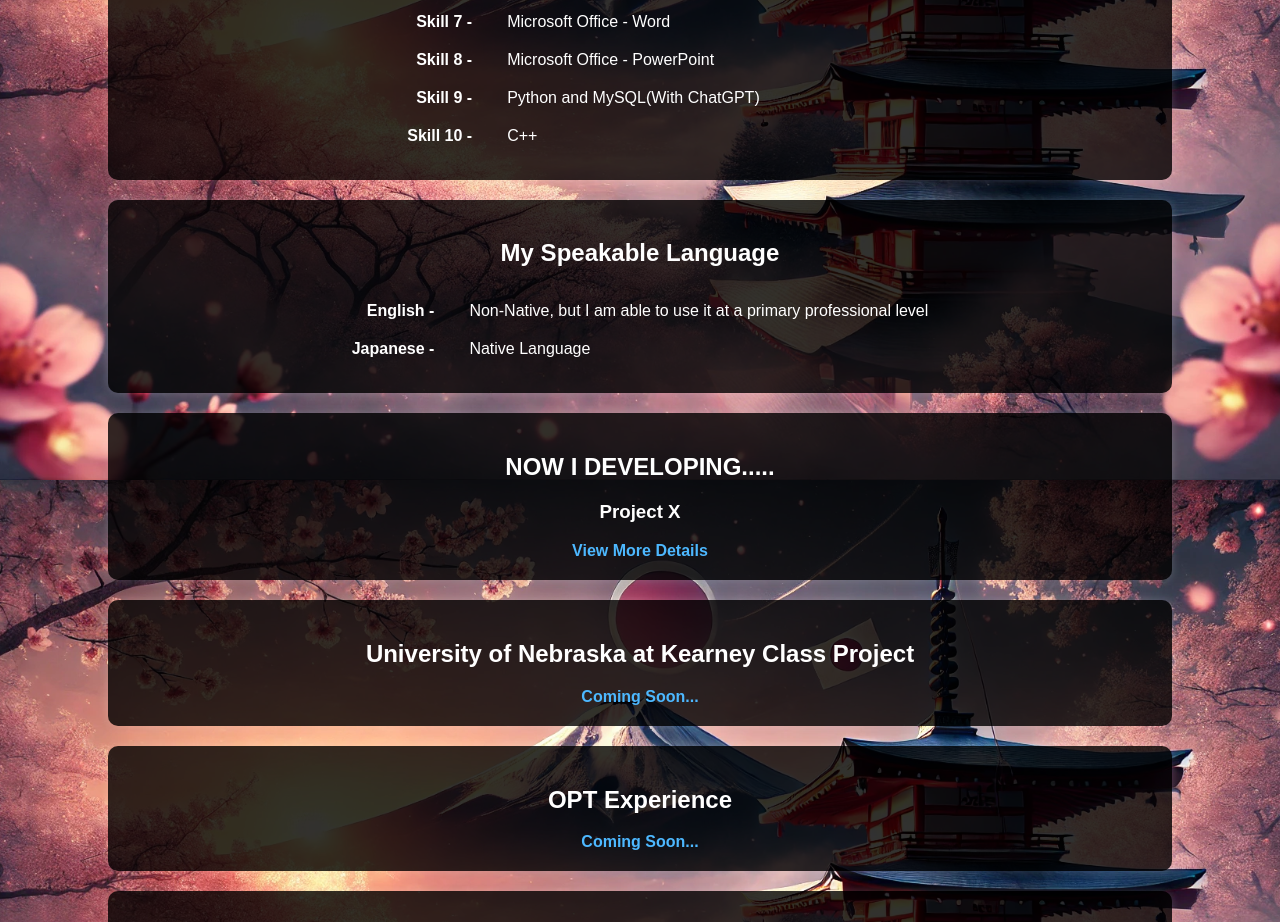
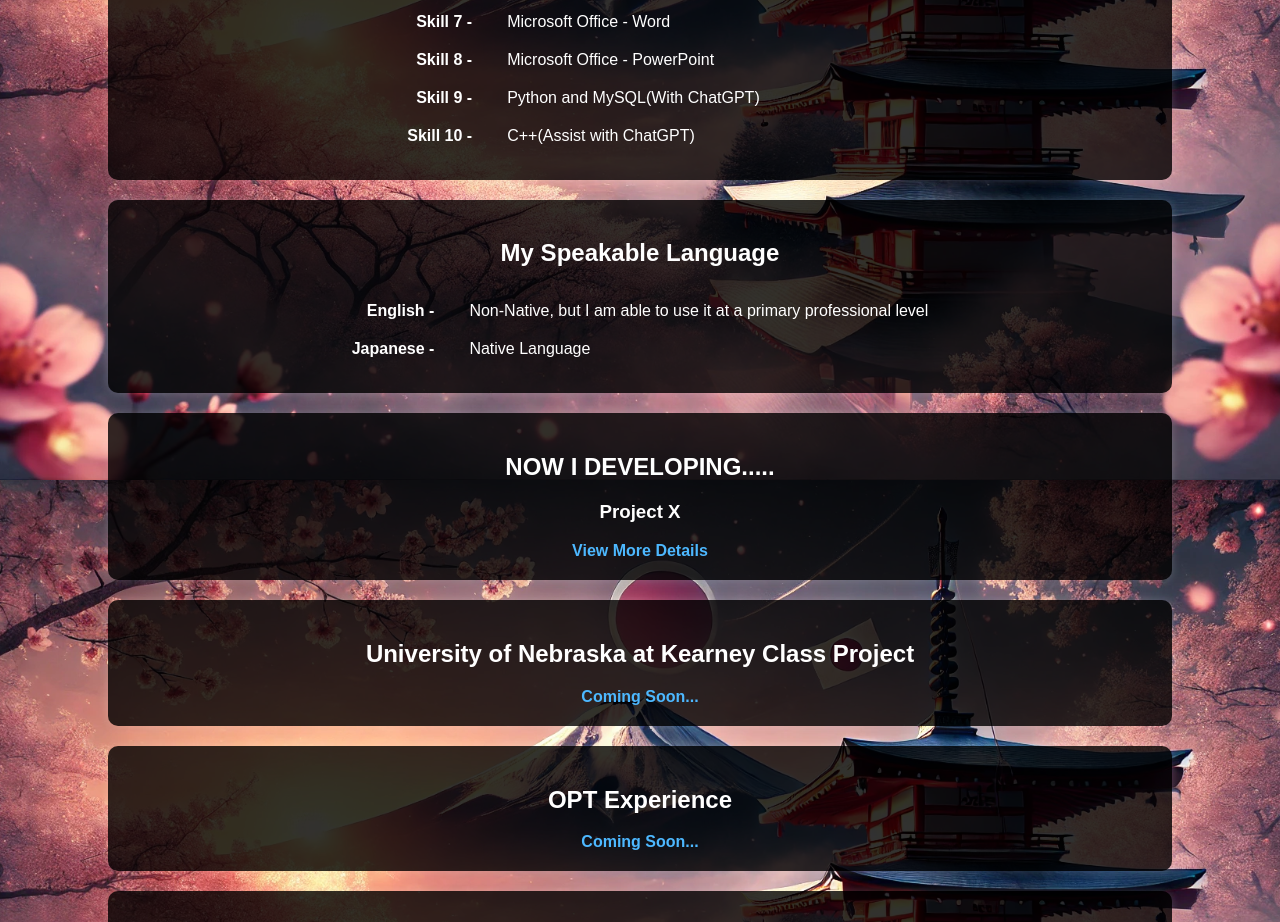
Before and after one commit to Seiya2002Genda/my_homepage, a plain HTML site: page index.html in a window 1280 px wide. Shown: the part 1120-2042 px from the top of the page. Drawn offline with Linux system fonts and the light colour scheme.

Commit message:
Update index.html

```diff
--- a/index.html
+++ b/index.html
@@ -141,7 +141,7 @@
             </tr>
             <tr>
                 <td><span style="white-space: nowrap;">Skill 10 - </span></td>
-                <td>C++</td>
+                <td>C++(Assist with ChatGPT)</td>
             </tr>
         </table>
     </section>
```
